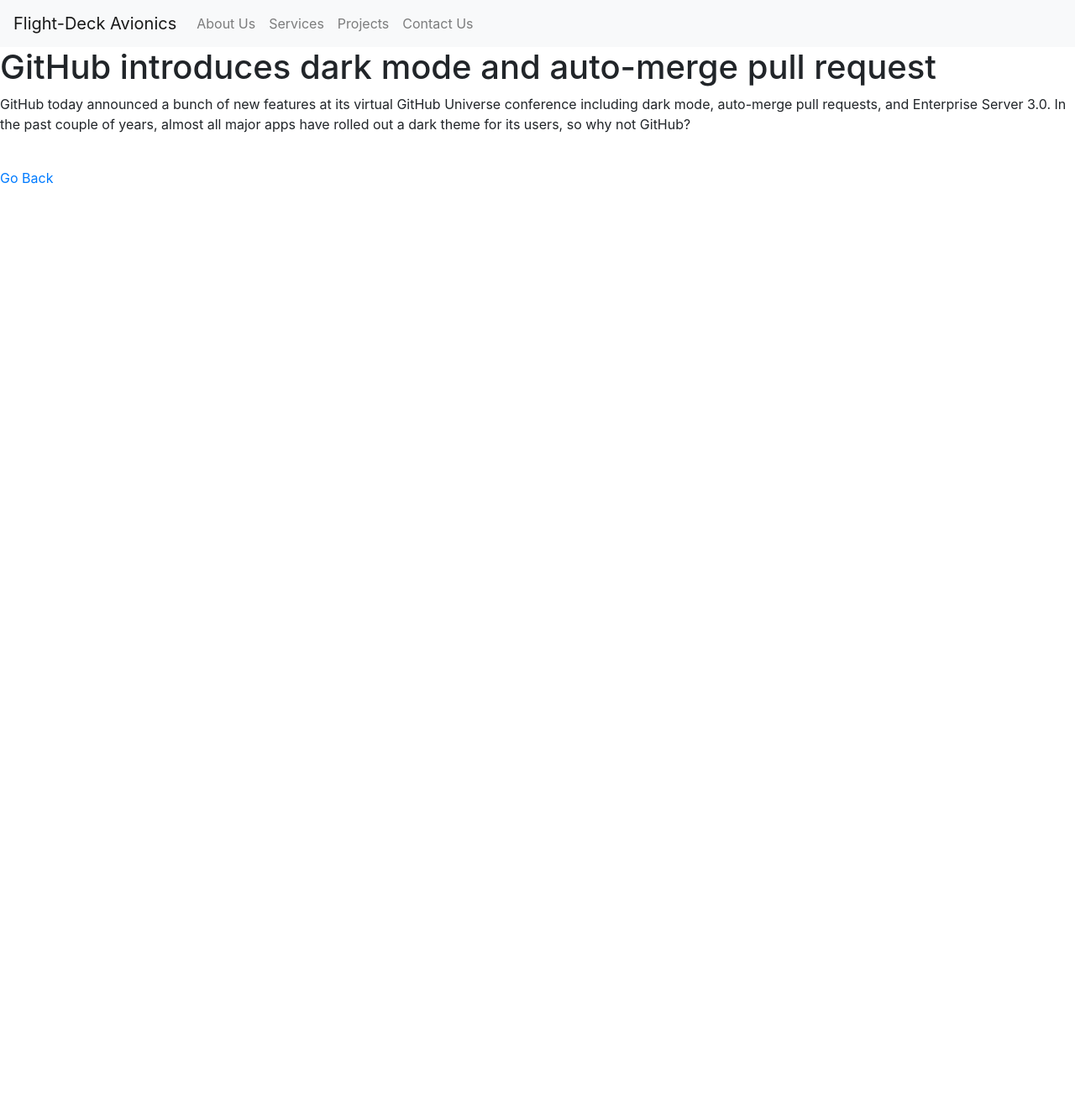
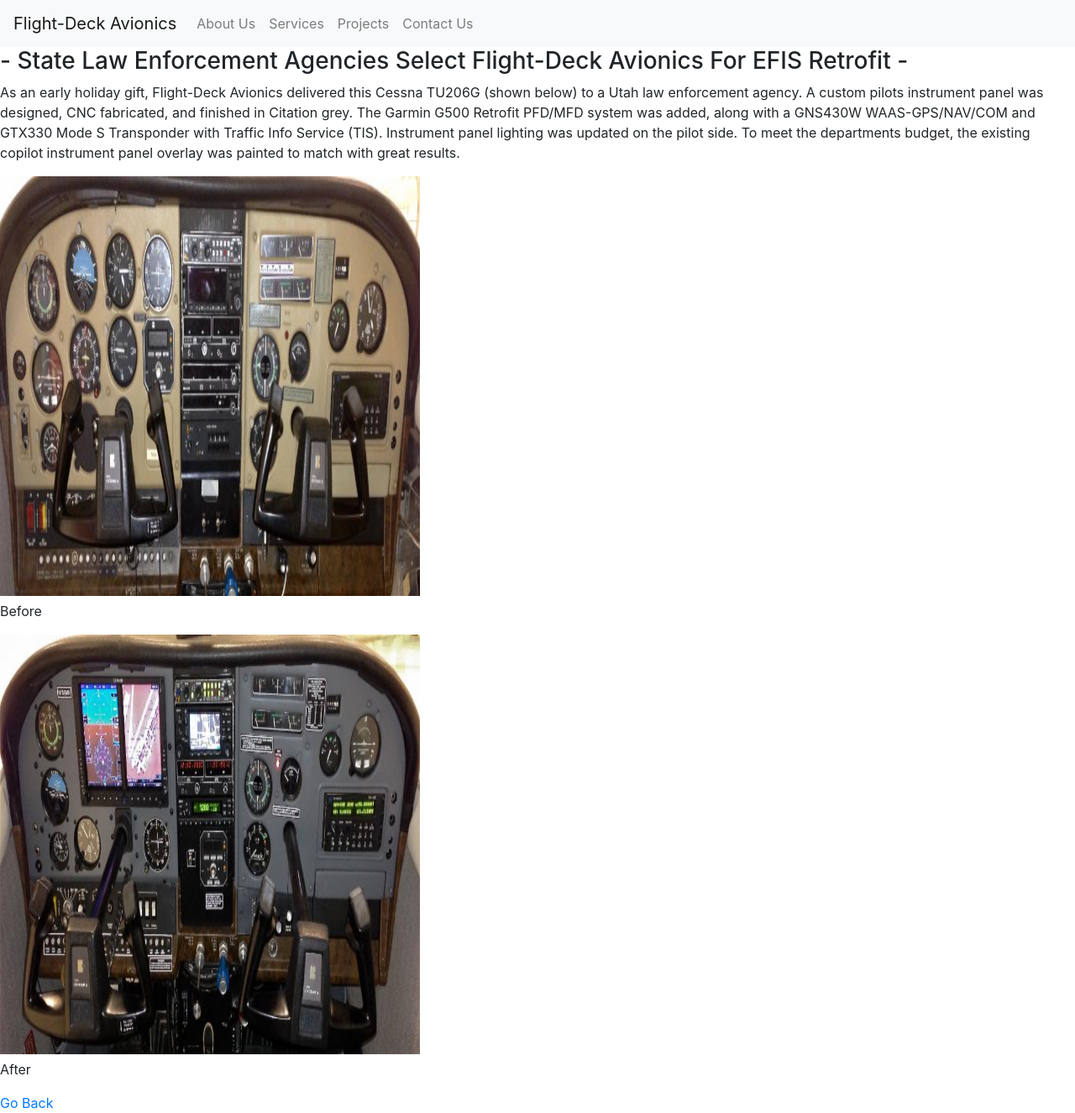
Before and after one commit to Jaydon-Goodrich/flight-deck, a Next.js app: page /projects/1 in a window 1280 px wide. Shown: the whole page at 84% size. Before the commit the page ends 800 px from the top, so only its background shows below. Built offline with nearby package versions, Linux system fonts and the light colour scheme.

Commit message:
project images

```diff
--- a/data.js
+++ b/data.js
@@ -1,11 +1,11 @@
 export const projects = [
     {
       id: '1',
-      title: 'GitHub introduces dark mode and auto-merge pull request',
+      title: '- State Law Enforcement Agencies Select Flight-Deck Avionics For EFIS Retrofit -',
       excerpt:
-        'GitHub today announced a bunch of new features at its virtual GitHub...',
+        'As an early holiday gift, Flight-Deck Avionics delivered this Cessna TU206G (shown below) to a Utah law enforcement agency...',
       body:
-        'GitHub today announced a bunch of new features at its virtual GitHub Universe conference including dark mode, auto-merge pull requests, and Enterprise Server 3.0. In the past couple of years, almost all major apps have rolled out a dark theme for its users, so why not GitHub?',
+        'As an early holiday gift, Flight-Deck Avionics delivered this Cessna TU206G (shown below) to a Utah law enforcement agency.  A custom pilots instrument panel was designed, CNC fabricated, and finished in Citation grey.  The Garmin G500 Retrofit PFD/MFD system was added, along with a GNS430W WAAS-GPS/NAV/COM and GTX330 Mode S Transponder with Traffic Info Service (TIS).  Instrument panel lighting was updated on the pilot side.  To meet the departments budget, the existing copilot instrument panel overlay was painted to match with great results.',
     },
     {
       id: '2',
--- a/pages/projects/[id]/index.js
+++ b/pages/projects/[id]/index.js
@@ -1,5 +1,6 @@
 import Link from 'next/link';
 import {server} from '../../../config';
+import Image from 'next/image';
 // import Meta from '../../../components/Meta';
 
 
@@ -9,9 +10,22 @@
 
     return <>
         {/* <Meta title={article.title} description={article.excerpt}/> */}
-        <h1>{project.title}</h1>
+        <h3>{project.title}</h3>
         <p>{project.body}</p>
+        <Image
+            src={`/project${project.id}Before.jpg`}
+            alt="Before picture"
+            width={500}
+            height={500}/>
         <br />
+        <p>Before</p>
+        <Image
+            src={`/project${project.id}After.jpg`}
+            alt="After picture"
+            width={500}
+            height={500}/>
+        <br />
+        <p>After</p>
         <Link href='/'>Go Back</Link>
     </>
 }
```
Also changed, not shown: public/project1After.jpg (added), public/project1Before.jpg (added).
